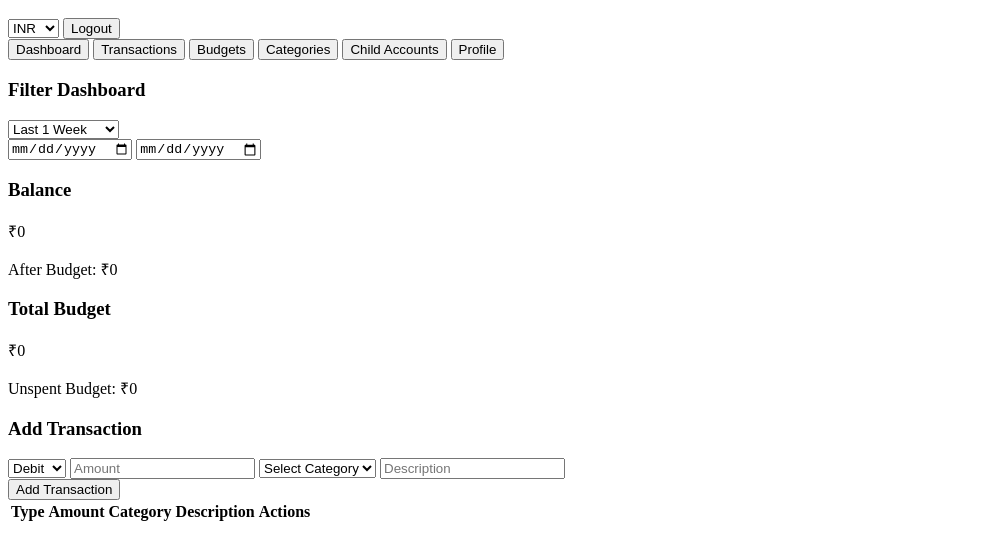
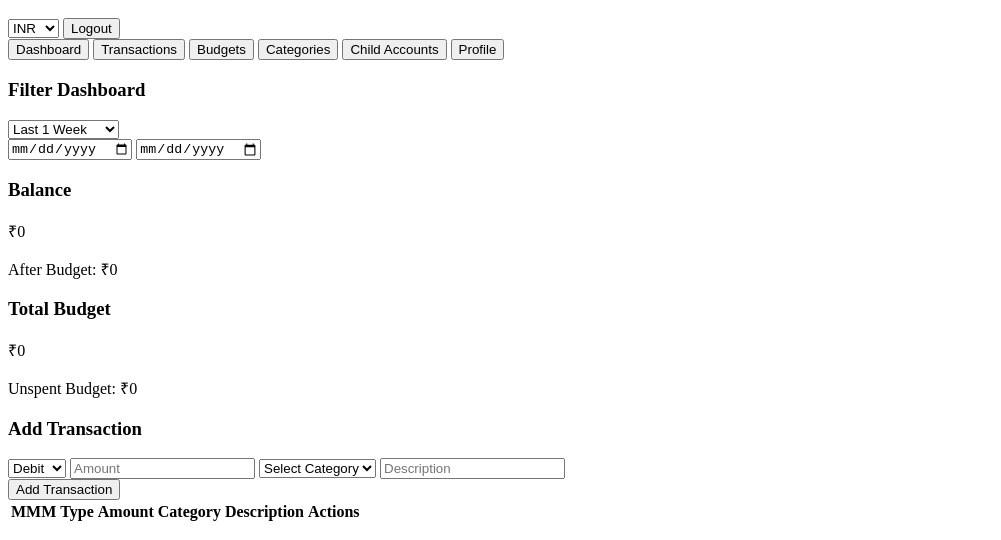
Before and after one commit to joeprosynergy/inrusd-family-budget, a website built with Vite: page src/index.html in a window 1280 px wide. Shown: the part 388-928 px from the top of the page, without its empty margins (0-1001 px from the left). Built offline with nearby package versions, Linux system fonts and the light colour scheme; some packages are replaced by stand-ins of ours; no server answers.

Commit message:
Update index.html

```diff
--- a/src/index.html
+++ b/src/index.html
@@ -148,7 +148,7 @@
   <div id="budget-tiles" class="grid grid-cols-1 sm:grid-cols-2 lg:grid-cols-3 gap-4 sm:gap-6"></div>
   <div id="child-tiles" class="grid grid-cols-1 sm:grid-cols-2 lg:grid-cols-3 gap-4 sm:gap-6"></div>
 </div>
-      <!-- Transactions Section (Unchanged) -->
+    <!-- Transactions Section -->
 <div id="transactions-section" class="hidden space-y-4 sm:space-y-6">
   <div class="bg-white p-4 sm:p-6 rounded-lg shadow-md">
     <h3 class="text-base sm:text-lg font-semibold text-gray-700 mb-4">Add Transaction</h3>
@@ -170,6 +170,7 @@
     <table class="w-full">
       <thead>
         <tr class="bg-gray-200">
+          <th class="w-12 px-2 sm:px-4 py-3 text-center text-xs sm:text-sm font-semibold text-gray-700" id="transaction-date-header">MMM</th>
           <th class="px-4 sm:px-6 py-3 text-left text-xs sm:text-sm font-semibold text-gray-700">Type</th>
           <th class="px-4 sm:px-6 py-3 text-left text-xs sm:text-sm font-semibold text-gray-700">Amount</th>
           <th class="px-4 sm:px-6 py-3 text-left text-xs sm:text-sm font-semibold text-gray-700">Category</th>
```
Lines whose indentation alone changed are shown as unchanged.
